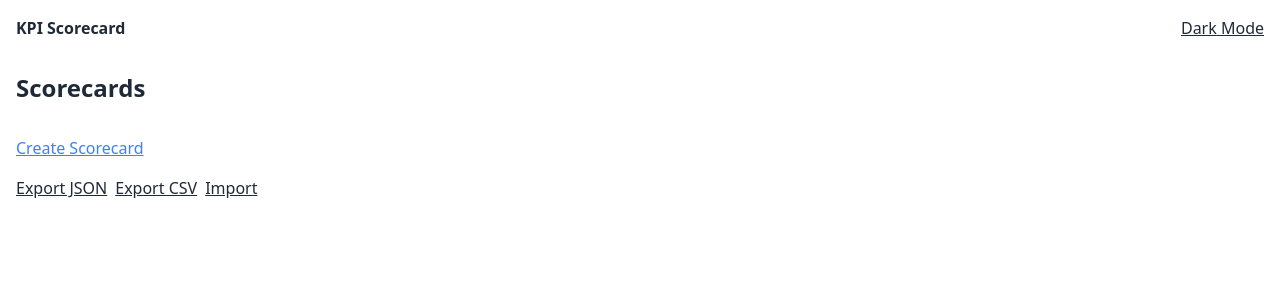
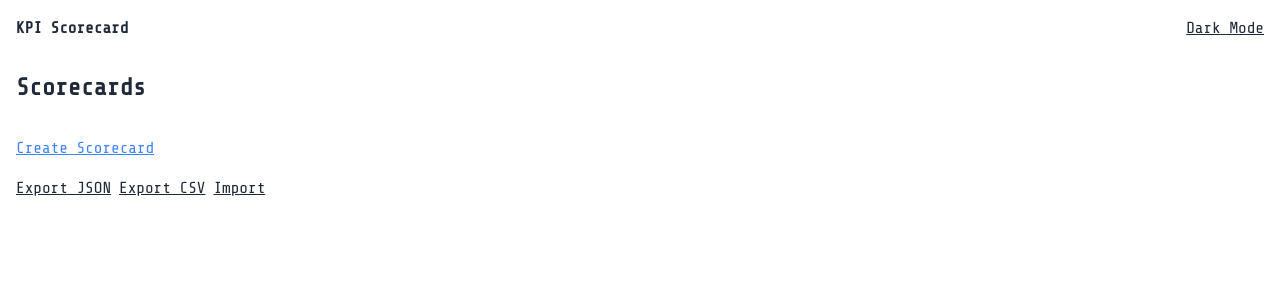
Before and after one commit to rub1n0/scorecard, a Next.js app: page / in a window 1280 px wide. Shown: the top 300 px of the page. Built offline with nearby package versions, Linux system fonts and the light colour scheme.

Commit message:
Integrate Flowbite and Share Tech Mono

```diff
--- a/app/components/LayoutClient.tsx
+++ b/app/components/LayoutClient.tsx
@@ -1,5 +1,6 @@
 'use client';
 import React, { useEffect, useState } from 'react';
+import 'flowbite';
 import { ScorecardsProvider } from '../scorecards/store';
 
 export default function LayoutClient({ children }: { children: React.ReactNode }) {
--- a/app/globals.css
+++ b/app/globals.css
@@ -1,7 +1,12 @@
+@import url('https://fonts.googleapis.com/css2?family=Share+Tech+Mono&display=swap');
+
 @tailwind base;
 @tailwind components;
 @tailwind utilities;
 
 body {
   @apply bg-white dark:bg-gray-900 text-gray-800 dark:text-gray-100;
+  font-family: 'Share Tech Mono', monospace;
 }
+
+@import 'flowbite';
--- a/package.json
+++ b/package.json
@@ -14,7 +14,8 @@
     "nanoid": "^4.0.0",
     "next": "14.1.0",
     "react": "18.2.0",
-    "react-dom": "18.2.0"
+    "react-dom": "18.2.0",
+    "flowbite": "^2.2.1"
   },
   "devDependencies": {
     "@types/node": "24.0.3",
--- a/tailwind.config.js
+++ b/tailwind.config.js
@@ -2,11 +2,12 @@
 module.exports = {
   content: [
     './app/**/*.{ts,tsx}',
-    './components/**/*.{ts,tsx}'
+    './components/**/*.{ts,tsx}',
+    './node_modules/flowbite/**/*.js'
   ],
   darkMode: 'class',
   theme: {
     extend: {}
   },
-  plugins: []
+  plugins: [require('flowbite/plugin')]
 };
```
Also changed, not shown: 1 other file (tests, documents, lock files or other folders).
